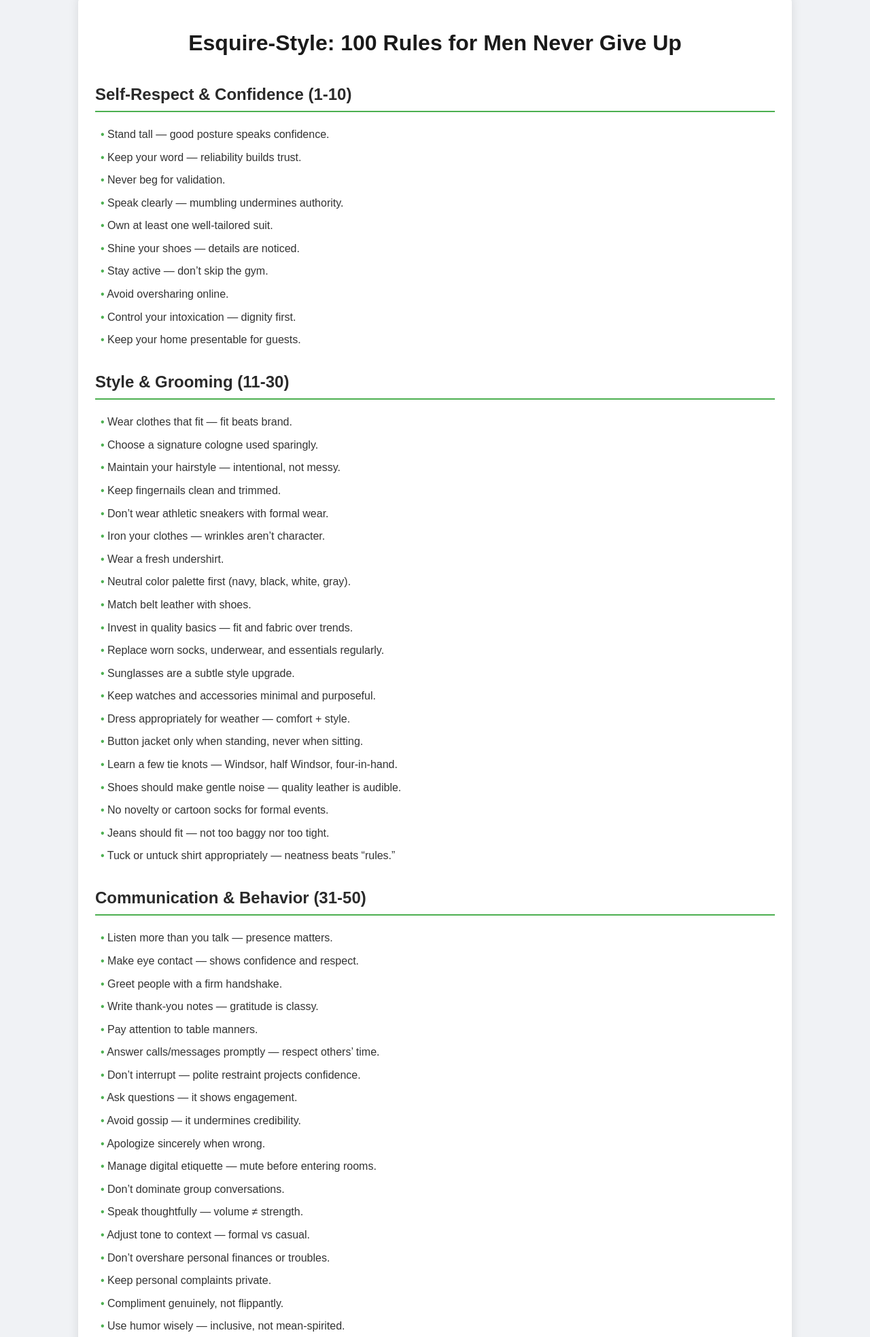
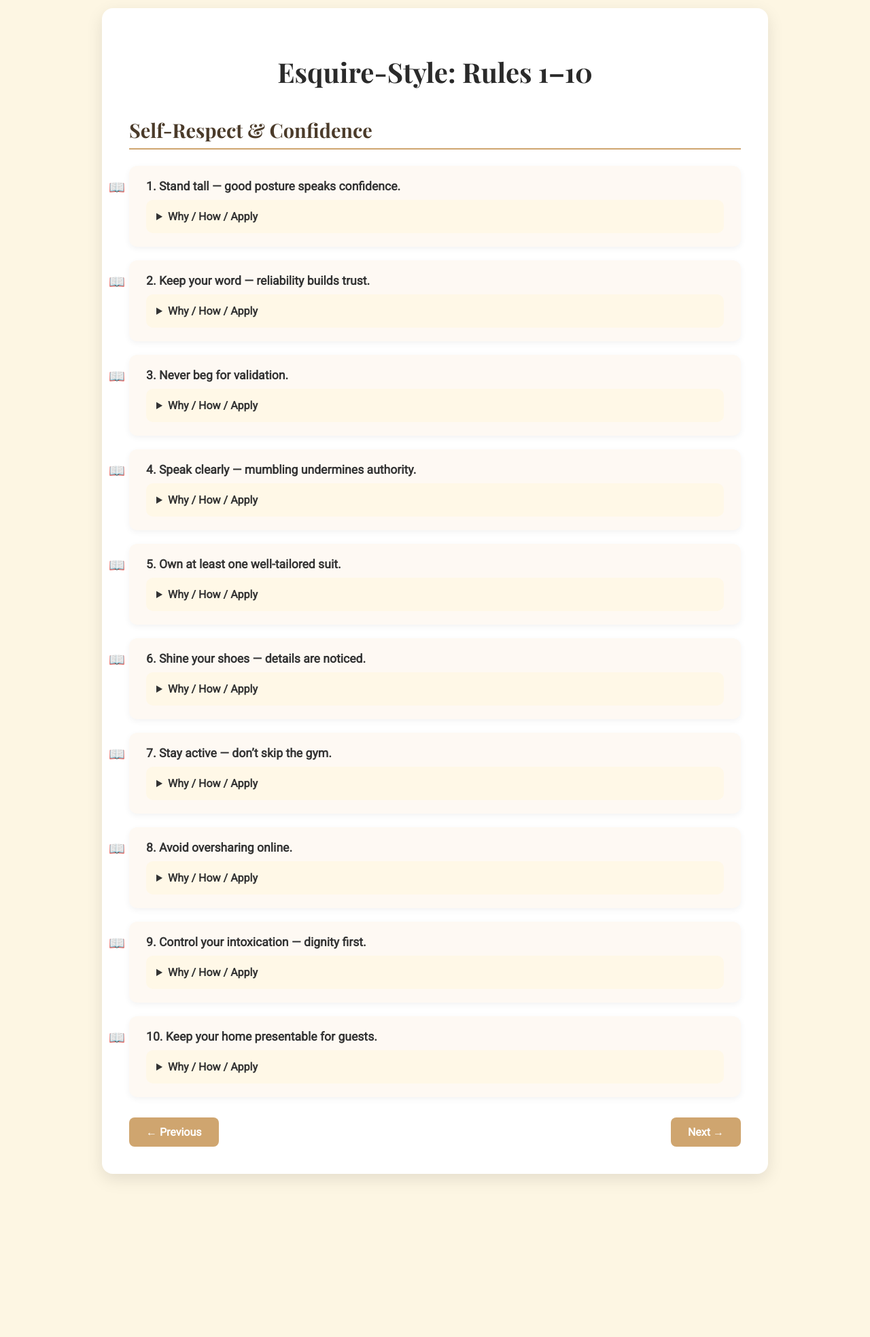
Before and after one commit to mrsuraj1438-cpu/esquire-rules, a plain HTML site: page index.html in a window 1280 px wide. Shown: the part 28-1995 px from the top of the page at 68% size. After the commit the page ends 1795 px from the top, so only its background shows below. Drawn offline with nearby package versions, Linux system fonts and the light colour scheme.

Commit message:
Update index.html

```diff
--- a/index.html
+++ b/index.html
@@ -3,178 +3,204 @@
 <head>
   <meta charset="UTF-8">
   <meta name="viewport" content="width=device-width, initial-scale=1.0">
-  <title>Esquire-Style: 100 Rules for Men</title>
+  <title>Esquire-Style: Rules 1-10</title>
+  <link href="https://fonts.googleapis.com/css2?family=Playfair+Display:wght@700&family=Roboto&display=swap" rel="stylesheet">
   <style>
     body {
-      font-family: Arial, sans-serif;
-      line-height: 1.6;
-      background: #f0f2f5;
+      font-family: 'Roboto', sans-serif;
+      background: #fdf6e3; /* cream background */
       color: #333;
       margin: 0;
-      padding: 20px;
+      padding: 40px 20px;
+    }
+    .container {
+      max-width: 900px;
+      margin: auto;
+      background: #fff;
+      padding: 40px;
+      border-radius: 16px;
+      box-shadow: 0 8px 25px rgba(0,0,0,0.1);
     }
     h1 {
+      font-family: 'Playfair Display', serif;
+      font-size: 2.5em;
       text-align: center;
-      color: #1a1a1a;
-      margin-bottom: 30px;
+      margin-bottom: 40px;
+      color: #2a2a2a;
     }
     h2 {
-      color: #2a2a2a;
-      margin-top: 30px;
-      border-bottom: 2px solid #4CAF50;
-      padding-bottom: 5px;
+      font-family: 'Playfair Display', serif;
+      font-size: 1.8em;
+      color: #4b3b2a;
+      border-bottom: 2px solid #cfa56f;
+      padding-bottom: 8px;
+      margin-top: 40px;
     }
-    ul {
-      list-style: none;
-      padding-left: 0;
-    }
+    ul { list-style: none; padding-left: 0; }
     li {
-      margin: 8px 0;
-      padding-left: 8px;
+      margin: 20px 0;
+      background: #fef9f3;
+      padding: 20px 25px;
+      border-radius: 12px;
+      box-shadow: 0 3px 10px rgba(0,0,0,0.05);
+      position: relative;
     }
     li::before {
-      content: "• ";
-      color: #4CAF50;
+      content: "📖";
+      position: absolute;
+      left: -30px;
+      top: 20px;
+      font-size: 1.2em;
     }
-    .container {
-      max-width: 1000px;
-      margin: auto;
-      background: #fff;
-      padding: 25px;
-      border-radius: 12px;
-      box-shadow: 0 0 15px rgba(0,0,0,0.1);
+    .rule { font-weight: 700; font-size: 1.1em; }
+    details { margin-top: 10px; background: #fff8e7; padding: 15px; border-radius: 10px; }
+    summary {
+      font-weight: bold;
+      font-size: 1em;
+      cursor: pointer;
+      outline: none;
     }
+    .explanation { margin-top: 10px; font-size: 0.95em; color: #5a4d3e; line-height: 1.5; }
+    .nav {
+      margin-top: 30px;
+      display: flex;
+      justify-content: space-between;
+    }
+    .nav a {
+      background: #cfa56f;
+      color: white;
+      padding: 12px 25px;
+      border-radius: 8px;
+      text-decoration: none;
+      font-weight: bold;
+      transition: 0.3s;
+    }
+    .nav a:hover { background: #b68950; }
+    @media (max-width: 768px) { body { padding: 20px 10px; } .container { padding: 25px; } }
+    @media (max-width: 480px) { h1 { font-size: 2em; } h2 { font-size: 1.5em; } }
   </style>
 </head>
 <body>
   <div class="container">
-    <h1>Esquire-Style: 100 Rules for Men Never Give Up</h1>
-
-    <!-- Self-Respect & Confidence -->
-    <h2>Self-Respect & Confidence (1-10)</h2>
+    <h1>Esquire-Style: Rules 1–10</h1>
+    <h2>Self-Respect & Confidence</h2>
     <ul>
-      <li>Stand tall — good posture speaks confidence.</li>
-      <li>Keep your word — reliability builds trust.</li>
-      <li>Never beg for validation.</li>
-      <li>Speak clearly — mumbling undermines authority.</li>
-      <li>Own at least one well-tailored suit.</li>
-      <li>Shine your shoes — details are noticed.</li>
-      <li>Stay active — don’t skip the gym.</li>
-      <li>Avoid oversharing online.</li>
-      <li>Control your intoxication — dignity first.</li>
-      <li>Keep your home presentable for guests.</li>
+      <li>
+        <span class="rule">1. Stand tall — good posture speaks confidence.</span>
+        <details>
+          <summary>Why / How / Apply</summary>
+          <div class="explanation">
+            <strong>Why:</strong> Posture reflects self-assurance and attracts respect.<br>
+            <strong>How:</strong> Keep your back straight, shoulders back, head up.<br>
+            <strong>Apply:</strong> Practice standing tall every morning and when meeting new people.
+          </div>
+        </details>
+      </li>
+      <li>
+        <span class="rule">2. Keep your word — reliability builds trust.</span>
+        <details>
+          <summary>Why / How / Apply</summary>
+          <div class="explanation">
+            <strong>Why:</strong> People respect those who honor commitments.<br>
+            <strong>How:</strong> Only promise what you can deliver and follow through.<br>
+            <strong>Apply:</strong> Track tasks and meet deadlines consistently.
+          </div>
+        </details>
+      </li>
+      <li>
+        <span class="rule">3. Never beg for validation.</span>
+        <details>
+          <summary>Why / How / Apply</summary>
+          <div class="explanation">
+            <strong>Why:</strong> Seeking approval appears insecure.<br>
+            <strong>How:</strong> Focus on your own assessment, not others’ opinions.<br>
+            <strong>Apply:</strong> Celebrate achievements privately and confidently.
+          </div>
+        </details>
+      </li>
+      <li>
+        <span class="rule">4. Speak clearly — mumbling undermines authority.</span>
+        <details>
+          <summary>Why / How / Apply</summary>
+          <div class="explanation">
+            <strong>Why:</strong> Clear speech conveys confidence and professionalism.<br>
+            <strong>How:</strong> Practice articulating words, avoid filler sounds.<br>
+            <strong>Apply:</strong> Speak slowly in meetings or conversations, making your point clear.
+          </div>
+        </details>
+      </li>
+      <li>
+        <span class="rule">5. Own at least one well-tailored suit.</span>
+        <details>
+          <summary>Why / How / Apply</summary>
+          <div class="explanation">
+            <strong>Why:</strong> A good suit projects sophistication and readiness.<br>
+            <strong>How:</strong> Invest in a suit that fits your body properly.<br>
+            <strong>Apply:</strong> Wear it for interviews, events, or important occasions.
+          </div>
+        </details>
+      </li>
+      <li>
+        <span class="rule">6. Shine your shoes — details are noticed.</span>
+        <details>
+          <summary>Why / How / Apply</summary>
+          <div class="explanation">
+            <strong>Why:</strong> People notice small details that reflect personal care.<br>
+            <strong>How:</strong> Regularly polish shoes and maintain them.<br>
+            <strong>Apply:</strong> Set a routine to check and shine shoes before events.
+          </div>
+        </details>
+      </li>
+      <li>
+        <span class="rule">7. Stay active — don’t skip the gym.</span>
+        <details>
+          <summary>Why / How / Apply</summary>
+          <div class="explanation">
+            <strong>Why:</strong> Physical fitness improves confidence, energy, and presence.<br>
+            <strong>How:</strong> Schedule workouts and stick to them.<br>
+            <strong>Apply:</strong> Create a weekly workout routine and track progress.
+          </div>
+        </details>
+      </li>
+      <li>
+        <span class="rule">8. Avoid oversharing online.</span>
+        <details>
+          <summary>Why / How / Apply</summary>
+          <div class="explanation">
+            <strong>Why:</strong> Oversharing can compromise privacy and perception.<br>
+            <strong>How:</strong> Think before posting personal info or complaints.<br>
+            <strong>Apply:</strong> Post selectively, maintain a professional or neutral online image.
+          </div>
+        </details>
+      </li>
+      <li>
+        <span class="rule">9. Control your intoxication — dignity first.</span>
+        <details>
+          <summary>Why / How / Apply</summary>
+          <div class="explanation">
+            <strong>Why:</strong> Overindulgence can harm reputation and health.<br>
+            <strong>How:</strong> Drink responsibly and know your limits.<br>
+            <strong>Apply:</strong> Avoid peer pressure, always plan safe transportation.
+          </div>
+        </details>
+      </li>
+      <li>
+        <span class="rule">10. Keep your home presentable for guests.</span>
+        <details>
+          <summary>Why / How / Apply</summary>
+          <div class="explanation">
+            <strong>Why:</strong> A clean home reflects personal discipline and respect.<br>
+            <strong>How:</strong> Regularly tidy, declutter, and maintain living spaces.<br>
+            <strong>Apply:</strong> Establish a cleaning schedule and maintain organization.
+          </div>
+        </details>
+      </li>
     </ul>
 
-    <!-- Style & Grooming -->
-    <h2>Style & Grooming (11-30)</h2>
-    <ul>
-      <li>Wear clothes that fit — fit beats brand.</li>
-      <li>Choose a signature cologne used sparingly.</li>
-      <li>Maintain your hairstyle — intentional, not messy.</li>
-      <li>Keep fingernails clean and trimmed.</li>
-      <li>Don’t wear athletic sneakers with formal wear.</li>
-      <li>Iron your clothes — wrinkles aren’t character.</li>
-      <li>Wear a fresh undershirt.</li>
-      <li>Neutral color palette first (navy, black, white, gray).</li>
-      <li>Match belt leather with shoes.</li>
-      <li>Invest in quality basics — fit and fabric over trends.</li>
-      <li>Replace worn socks, underwear, and essentials regularly.</li>
-      <li>Sunglasses are a subtle style upgrade.</li>
-      <li>Keep watches and accessories minimal and purposeful.</li>
-      <li>Dress appropriately for weather — comfort + style.</li>
-      <li>Button jacket only when standing, never when sitting.</li>
-      <li>Learn a few tie knots — Windsor, half Windsor, four-in-hand.</li>
-      <li>Shoes should make gentle noise — quality leather is audible.</li>
-      <li>No novelty or cartoon socks for formal events.</li>
-      <li>Jeans should fit — not too baggy nor too tight.</li>
-      <li>Tuck or untuck shirt appropriately — neatness beats “rules.”</li>
-    </ul>
-
-    <!-- Communication & Behavior -->
-    <h2>Communication & Behavior (31-50)</h2>
-    <ul>
-      <li>Listen more than you talk — presence matters.</li>
-      <li>Make eye contact — shows confidence and respect.</li>
-      <li>Greet people with a firm handshake.</li>
-      <li>Write thank-you notes — gratitude is classy.</li>
-      <li>Pay attention to table manners.</li>
-      <li>Answer calls/messages promptly — respect others’ time.</li>
-      <li>Don’t interrupt — polite restraint projects confidence.</li>
-      <li>Ask questions — it shows engagement.</li>
-      <li>Avoid gossip — it undermines credibility.</li>
-      <li>Apologize sincerely when wrong.</li>
-      <li>Manage digital etiquette — mute before entering rooms.</li>
-      <li>Don’t dominate group conversations.</li>
-      <li>Speak thoughtfully — volume ≠ strength.</li>
-      <li>Adjust tone to context — formal vs casual.</li>
-      <li>Don’t overshare personal finances or troubles.</li>
-      <li>Keep personal complaints private.</li>
-      <li>Compliment genuinely, not flippantly.</li>
-      <li>Use humor wisely — inclusive, not mean-spirited.</li>
-      <li>Stay calm under stress — collect your thoughts before reacting.</li>
-      <li>Respect boundaries — physical and verbal.</li>
-    </ul>
-
-    <!-- Lifestyle & Habits -->
-    <h2>Lifestyle & Habits (51-75)</h2>
-    <ul>
-      <li>Own quality luggage — travel with poise.</li>
-      <li>Plan your week — time management is mastery.</li>
-      <li>Read daily — knowledge builds depth.</li>
-      <li>Cook a signature meal — hospitality is rare.</li>
-      <li>Always be learning — skills keep you relevant.</li>
-      <li>Pay bills on time — responsibility earns peace.</li>
-      <li>Keep a clean inbox — digital clutter drains.</li>
-      <li>Invest in rest — burnout kills productivity.</li>
-      <li>Protect your posture even when tired.</li>
-      <li>Practice mindfulness — focus improves decisions.</li>
-      <li>Learn basic self-defense — preparedness builds confidence.</li>
-      <li>Manage money — savings protect freedom.</li>
-      <li>Dress like you expect opportunity.</li>
-      <li>Be punctual — time respect is life respect.</li>
-      <li>Stay hydrated — clear head, better body.</li>
-      <li>Build a capsule wardrobe — versatile pieces mix smarter.</li>
-      <li>Replace old items before they embarrass you.</li>
-      <li>Invest in skincare — healthy skin looks sharp.</li>
-      <li>Clean glasses/sunglasses frequently.</li>
-      <li>Backup important data & passwords.</li>
-      <li>Know basic repairs (sew a button, tie a knot).</li>
-      <li>Avoid trends that don’t suit your style.</li>
-      <li>Learn how to iron and launder properly.</li>
-      <li>Update wardrobe seasonally — light fabrics in heat.</li>
-      <li>Store clothes properly — hang, fold, protect.</li>
-    </ul>
-
-    <!-- Relationships & Respect -->
-    <h2>Relationships & Respect (76-100)</h2>
-    <ul>
-      <li>Be generous with kindness.</li>
-      <li>Offer help before being asked.</li>
-      <li>Respect others’ time — don’t make them wait.</li>
-      <li>Listen actively with empathy.</li>
-      <li>Give space when needed.</li>
-      <li>Communicate expectations clearly.</li>
-      <li>Don’t make assumptions — clarify.</li>
-      <li>Acknowledge others’ successes.</li>
-      <li>Be dependable in small things first.</li>
-      <li>Seek respect, not attention.</li>
-      <li>Be on time for personal plans too.</li>
-      <li>Hold doors and offer coats — timeless courtesy.</li>
-      <li>Offer genuine compliments — not flattery.</li>
-      <li>Respond to conflict with calm solutions.</li>
-      <li>Spend quality time with loved ones.</li>
-      <li>Acknowledge effort, not just outcomes.</li>
-      <li>Say “please” and “thank you” sincerely.</li>
-      <li>Offer help before advice.</li>
-      <li>Keep confidences — trust is sacred.</li>
-      <li>Be loyal, but not blind to faults.</li>
-      <li>Don’t criticize in anger.</li>
-      <li>Respect elders and learn from them.</li>
-      <li>Encourage others’ growth.</li>
-      <li>Protect others’ dignity in disagreements.</li>
-      <li>Live by your values — consistency builds trust.</li>
-    </ul>
-
+    <div class="nav">
+      <a href="#">← Previous</a>
+      <a href="page2.html">Next →</a>
+    </div>
   </div>
 </body>
 </html>
```
